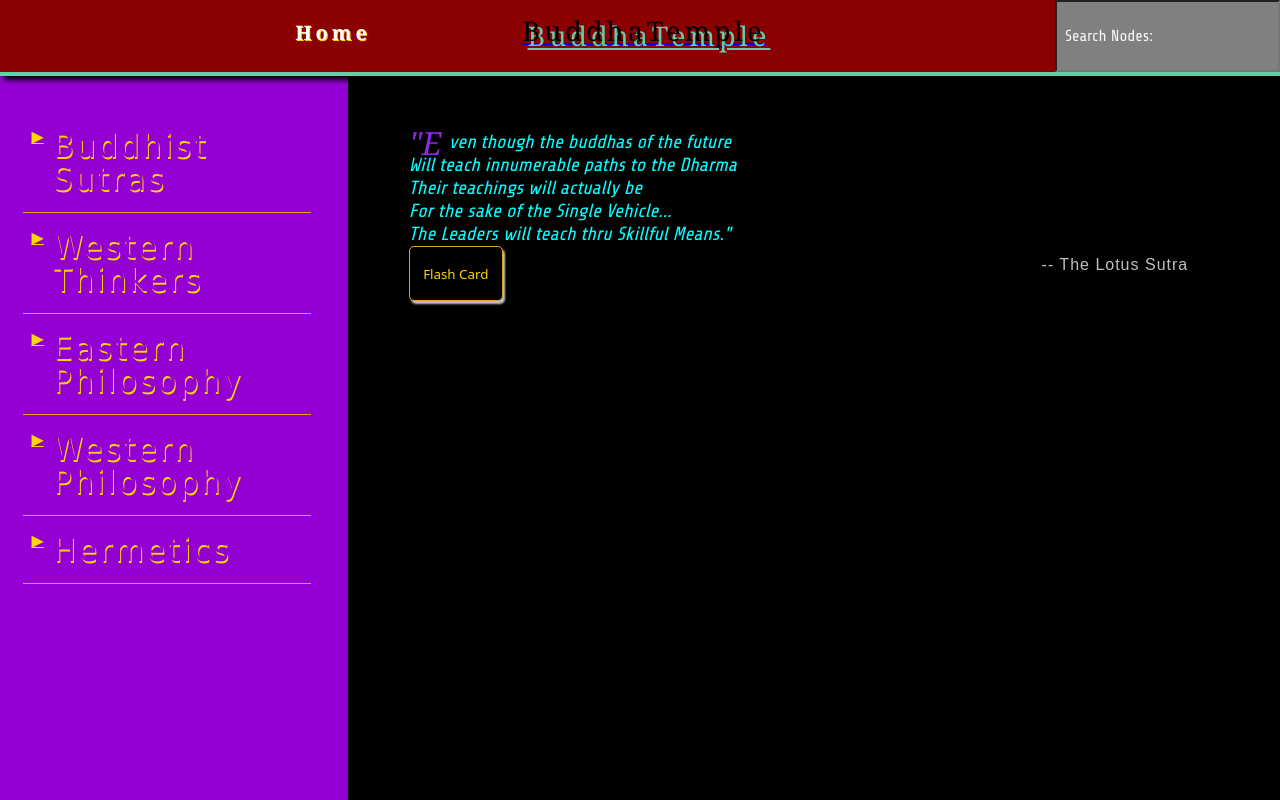
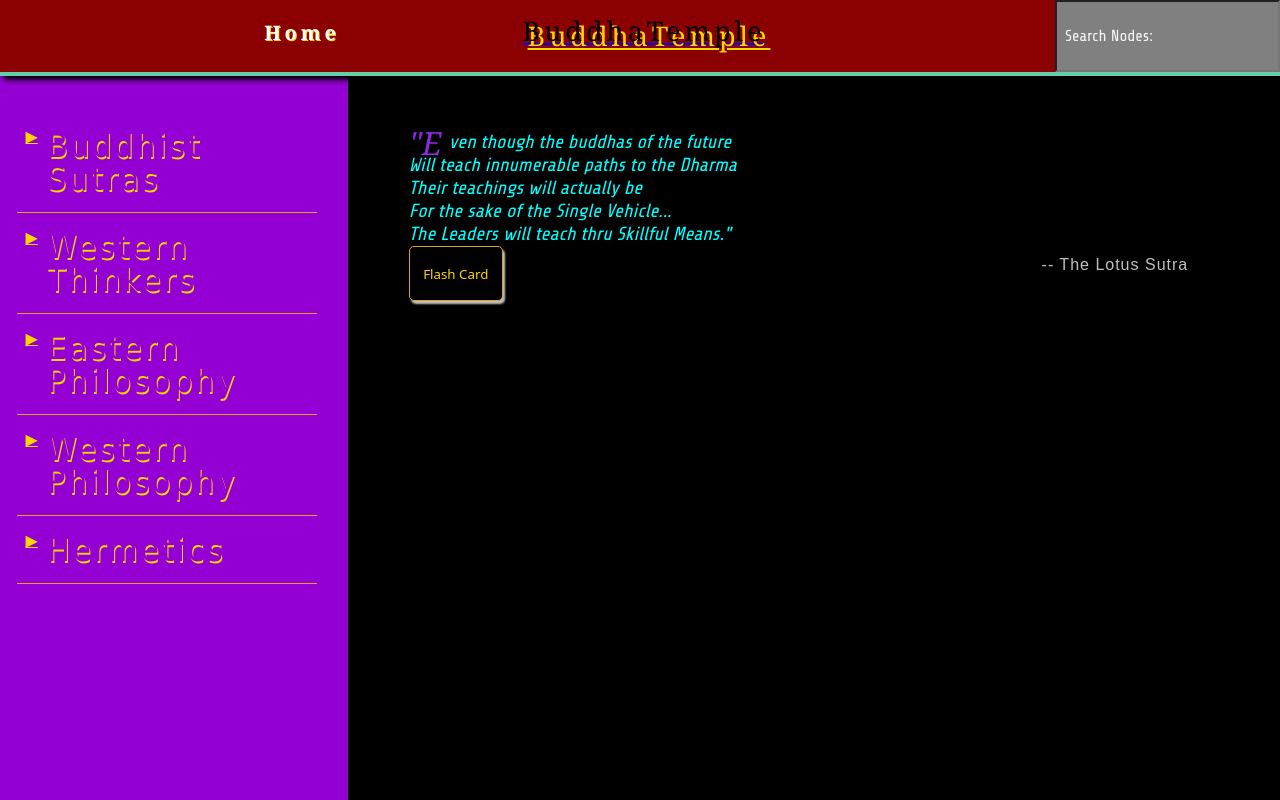
Before and after one commit to IngloriousNorth/BuddhaTemple, a website with bundled scripts: page index.html in a window 1280 px wide. Built offline with nearby package versions, Linux system fonts and the light colour scheme; a web font is replaced by a local one.

Commit message:
i think i did it

```diff
--- a/styles/style.css
+++ b/styles/style.css
@@ -142,7 +142,7 @@ header{
 h1{
 	display:block;
 	color:#000000;
-	text-shadow:5px 5px mediumaquamarine;
+	text-shadow:5px 5px gold;
 	text-decoration:none;
 	font-size:27px;
 	margin-top:17px;
@@ -161,7 +161,7 @@ h1{
 }
 
 .menu{
-	width:288px;
+	width:300px;
 	height:100%;
 	margin:0 auto;
 	margin-top:40px;
@@ -280,7 +280,7 @@ div.home{
 	text-shadow:1px 1px gold;
 	letter-spacing:4px;
 	width:333px;
-	left:38px;
+	left:7px;
 	text-align:right;
 	top:23px;
 
```
